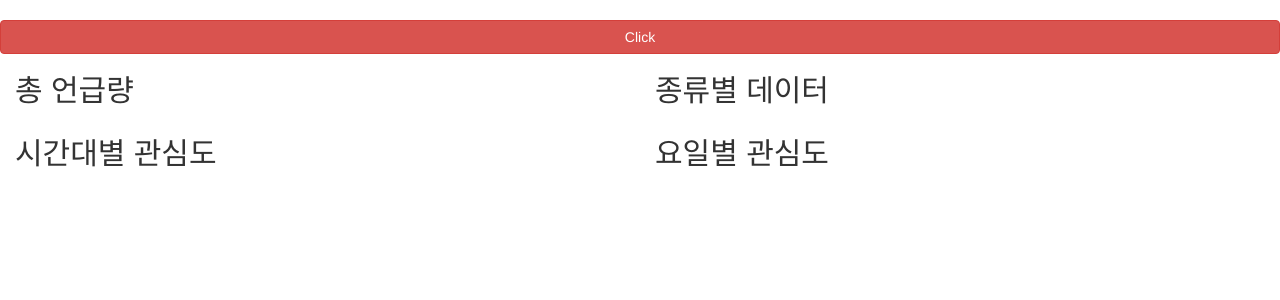
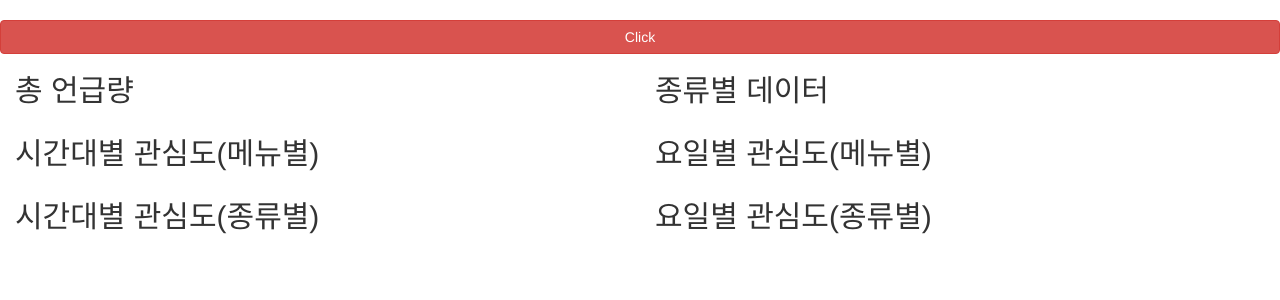
Before and after one commit to jyahn0623/Twitter-data-analysis-project, a Django app: page / in a window 1280 px wide. Shown: the top 300 px of the page. Run offline with Django 3.2, Linux system fonts and the light colour scheme; some libraries are stand-ins or nearby versions.

Commit message:
요일별, 날짜별 메뉴 차트 완료

```diff
--- a/jytwitter/twitterAnal/templates/twitterAnal/index.html
+++ b/jytwitter/twitterAnal/templates/twitterAnal/index.html
@@ -22,15 +22,24 @@
     </div>
     <hr>
     <div class="col-sm-6">
-        <h2>시간대별 관심도</h2>
+        <h2>시간대별 관심도(메뉴별)</h2>
         <div id="data3"></div>
     </div>
     <hr>
     <div class="col-sm-6">
-        <h2>요일별 관심도</h2>
+        <h2>요일별 관심도(메뉴별)</h2>
         <div id="data4"></div>
     </div>
     <hr>
+    <div class="col-sm-6">
+        <h2>시간대별 관심도(종류별)</h2>
+        <div id="data3"></div>
+    </div>
+    <hr>
+    <div class="col-sm-6">
+        <h2>요일별 관심도(종류별)</h2>
+        <div id="data4"></div>
+    </div>
 
 <div id="data"></div>
 
@@ -62,7 +71,7 @@
             data_time = res.data_times;
             data_day = res.data_days;
             a = Object.keys(data_time.data);
-            $("#data").html(JSON.stringify(data_time));
+            $("#data").html(JSON.stringify(res));
             DrawGraph(res);
         },
         error : function(res){
@@ -85,13 +94,13 @@
         value.push(tmp_list[0]+tmp_list[1]+tmp_list[2]);
     }
     data = [
-        { y: '2018-04-01', '언급량' : value[0]},
-        { y: '2018-04-02', '언급량' : value[1]},
-        { y: '2018-04-03', '언급량' : value[2]},
-        { y: '2018-04-04', '언급량' : value[3]},
-        { y: '2018-04-05', '언급량' : value[4]},
-        { y: '2018-04-06', '언급량' : value[5]},
-        { y: '2018-04-07', '언급량' : value[6]}
+        { y: '2019-04-01', '언급량' : value[0]},
+        { y: '2019-04-02', '언급량' : value[1]},
+        { y: '2019-04-03', '언급량' : value[2]},
+        { y: '2019-04-04', '언급량' : value[3]},
+        { y: '2019-04-05', '언급량' : value[4]},
+        { y: '2019-04-06', '언급량' : value[5]},
+        { y: '2019-04-07', '언급량' : value[6]}
     ];
     config.data = data;
     config.ykeys = ['언급량'];
@@ -102,13 +111,13 @@
 
     //종류별 데이터
     data = [
-        { y: '2018-04-01', '한식' : res.data_types['4-1'][1], '중식' : res.data_types['4-1'][0], '일식': res.data_types['4-1'][2]},
-        { y: '2018-04-02', '한식' : res.data_types['4-2'][1], '중식' : res.data_types['4-2'][0], '일식': res.data_types['4-2'][2]},
-        { y: '2018-04-03', '한식' : res.data_types['4-3'][1], '중식' : res.data_types['4-3'][0], '일식': res.data_types['4-3'][2]},
-        { 'y': '2018-04-04', '한식' : res.data_types['4-4'][1], '중식' : res.data_types['4-4'][0], '일식': res.data_types['4-4'][2]},
-        { y: '2018-04-05', '한식' : res.data_types['4-5'][1], '중식' : res.data_types['4-5'][0], '일식': res.data_types['4-5'][2]},
-        { y: '2018-04-06', '한식' : res.data_types['4-6'][1], '중식' : res.data_types['4-6'][0], '일식': res.data_types['4-6'][2]},
-        { y: '2018-04-07', '한식' : res.data_types['4-7'][1], '중식' : res.data_types['4-7'][0], '일식': res.data_types['4-7'][2]}
+        { y: '2019-04-01', '한식' : res.data_types['4-1'][1], '중식' : res.data_types['4-1'][0], '일식': res.data_types['4-1'][2]},
+        { y: '2019-04-02', '한식' : res.data_types['4-2'][1], '중식' : res.data_types['4-2'][0], '일식': res.data_types['4-2'][2]},
+        { y: '2019-04-03', '한식' : res.data_types['4-3'][1], '중식' : res.data_types['4-3'][0], '일식': res.data_types['4-3'][2]},
+        { y: '2019-04-04', '한식' : res.data_types['4-4'][1], '중식' : res.data_types['4-4'][0], '일식': res.data_types['4-4'][2]},
+        { y: '2019-04-05', '한식' : res.data_types['4-5'][1], '중식' : res.data_types['4-5'][0], '일식': res.data_types['4-5'][2]},
+        { y: '2019-04-06', '한식' : res.data_types['4-6'][1], '중식' : res.data_types['4-6'][0], '일식': res.data_types['4-6'][2]},
+        { y: '2019-04-07', '한식' : res.data_types['4-7'][1], '중식' : res.data_types['4-7'][0], '일식': res.data_types['4-7'][2]}
     ];
     config.data = data;
     config.ykeys = ['한식', '중식', '일식'];
@@ -119,34 +128,38 @@
     //시간대별
     col = []
     d_list = []
+    var num = 0;
+    col = Object.keys(data_time['data'][0]);
     for ( var a in data_time['data']){
-        data_time['data'][a]['hours'] = "10:00";
-        data = JSON.stringify(data_time['data'][a]);
+        data_time['data'][a]['hours'] = num++;
+        data = data_time['data'][a];
         d_list.push(data);
     }
-    alert(Object.keys(data_time['data'][0]));
-
     // labels, keys setting
-    col = Object.keys(data_time['data'][0]);
     config.labels = col;
     config.ykeys = col;
-    config.xkey = 'hours';
+    config.xkey = "hours";
+    config.xLabels = "hour";
     config.parseTime = false;
+    config.element = 'data3';
     config.data = d_list;
-    config.xLabels = "hour";
-    config.element = 'data3';
     Morris.Line(config);
 
     //요일별
-    /*
+    d_list = []
+    day = ['월', '화', '수', '목', '금', '토', '일'];
+    num = 0
+    for ( var a in data_day['data']){
+        data_day['data'][a]['day'] = day[num++];
+        data = data_day['data'][a];
+        d_list.push(data);
+    }
+    config.xkey = "day";
     config.xLabels = "day";
-    config.xLabelFormat = function (x){
-        day = ['일', '월', '화', '수', '목', '금', '토'];
-        return day[new Date(x).getDay()];
-    };
+    config.data = d_list;
     config.element = 'data4';
     Morris.Line(config);
-    */
+
 }
 </script>
 </body>
--- a/jytwitter/twitterAnal/tests.py
+++ b/jytwitter/twitterAnal/tests.py
@@ -1,7 +1,6 @@
 import pandas as pd
 from datetime import datetime
-import time, json
-
+import time, json, os
 
 files = [
     'd20190401',
--- a/jytwitter/twitterAnal/views.py
+++ b/jytwitter/twitterAnal/views.py
@@ -2,7 +2,7 @@
 from tweepy import Stream, OAuthHandler
 import tweepy
 from tweepy.streaming import StreamListener
-import json, csv
+import json, csv, os
 from datetime import datetime
 import pandas as pd
 
@@ -71,9 +71,10 @@
     return render(request, 'twitterAnal/index.html')
 
 def getData(request):
+    path = os.getcwd()
     datas = {
-        'data_days' : json.loads(open(r'C:\Users\PD3\Desktop\twitter-analysis\jytwitter\twitterAnal\요일별.json', 'r').read()),
-        'data_times' : json.loads(open(r'C:\Users\PD3\Desktop\twitter-analysis\jytwitter\twitterAnal\시간대별.json', 'r').read()),
-        'data_types' : json.loads(open(r'C:\Users\PD3\Desktop\twitter-analysis\jytwitter\twitterAnal\종류별.json', 'r').read())
+        'data_days' : json.loads(open(path+'/twitterAnal/요일별.json', 'r').read()),
+        'data_times' : json.loads(open(path+'/twitterAnal/시간대별.json', 'r').read()),
+        'data_types' : json.loads(open(path+'/twitterAnal/종류별.json', 'r').read())
     }
     return HttpResponse(json.dumps(datas), content_type='application/json')
```
